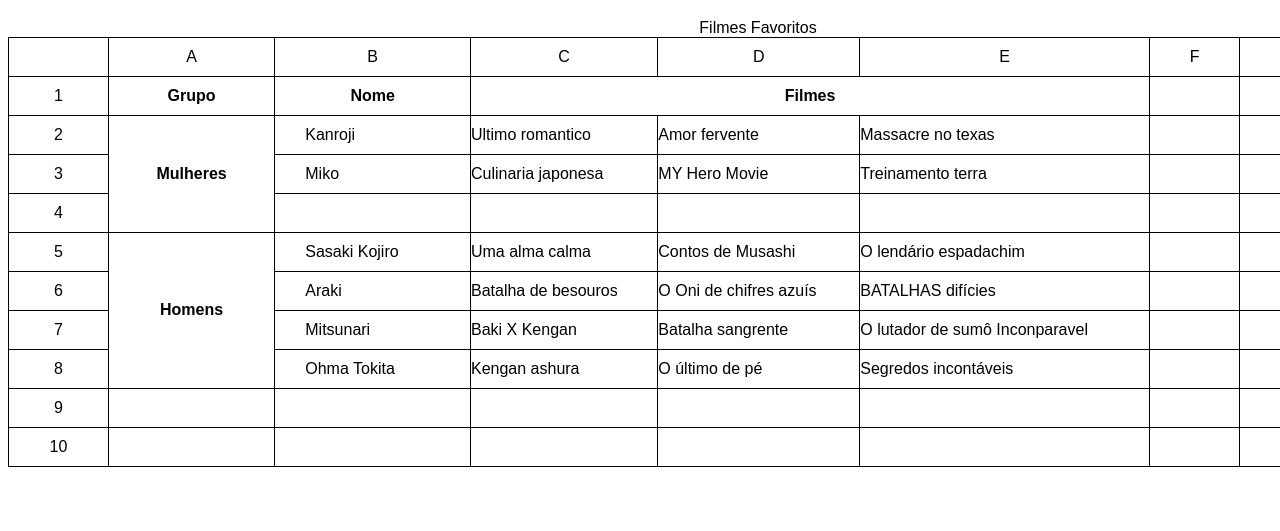
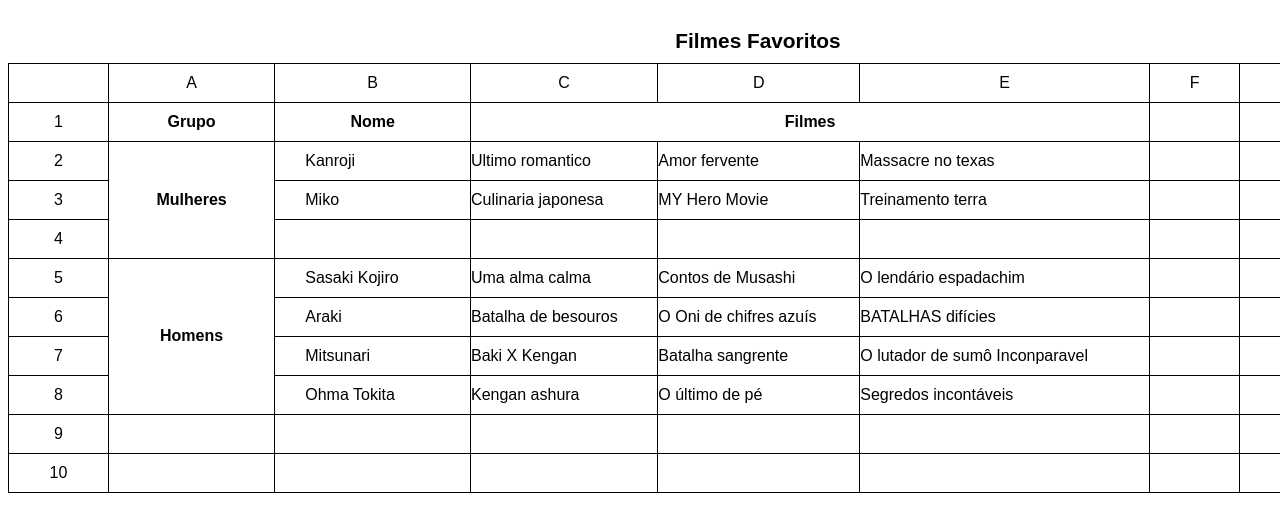
Before and after one commit to kauennascimento/Tabelas, a plain HTML site: page index.html in a window 1280 px wide. Shown: the part 61-592 px from the top of the page. Drawn offline with Linux system fonts and the light colour scheme.

Commit message:
Update index.html

```diff
--- a/index.html
+++ b/index.html
@@ -14,7 +14,13 @@
             width: 1500px;
         }
 
-        td {
+        caption {
+            font-size: 1.3em;
+            font-weight: bold;
+            padding: 10px;
+        }
+
+        td, th {
             border: 1px solid black;
             padding: 10px 30px 10px 30px;
             text-align: center;
@@ -39,9 +45,9 @@
         </tr>
         <tr>
             <td>1</td>
-            <td><strong>Grupo</strong></td>
-            <td><strong>Nome</strong></td>
-            <td colspan="3"><strong>Filmes</strong></td>
+            <th>Grupo</td>
+            <th>Nome</th>
+            <th colspan="3">Filmes</th>
             <td></td>
             <td></td>
             <td></td>
@@ -49,7 +55,7 @@
         </tr>
         <tr>
             <td>2</td>
-            <td rowspan="3"><strong>Mulheres</strong></td>
+            <th rowspan="3">Mulheres</hd>
             <td style="text-align: left;">Kanroji</td>
             <td style="padding: 0;text-align: left;">Ultimo romantico</td>
             <td style="padding: 0;text-align: left;">Amor fervente</td>
@@ -79,7 +85,7 @@
         </tr>
         <tr>
             <td>5</td>
-            <td rowspan="4"><strong>Homens</strong></td>
+            <th rowspan="4">Homens</th>
             <td style="text-align: left;">Sasaki Kojiro</td>
             <td style="padding: 0; text-align: left">Uma alma calma</td>
             <td style="padding: 0; text-align: left">Contos de Musashi</td>
```
